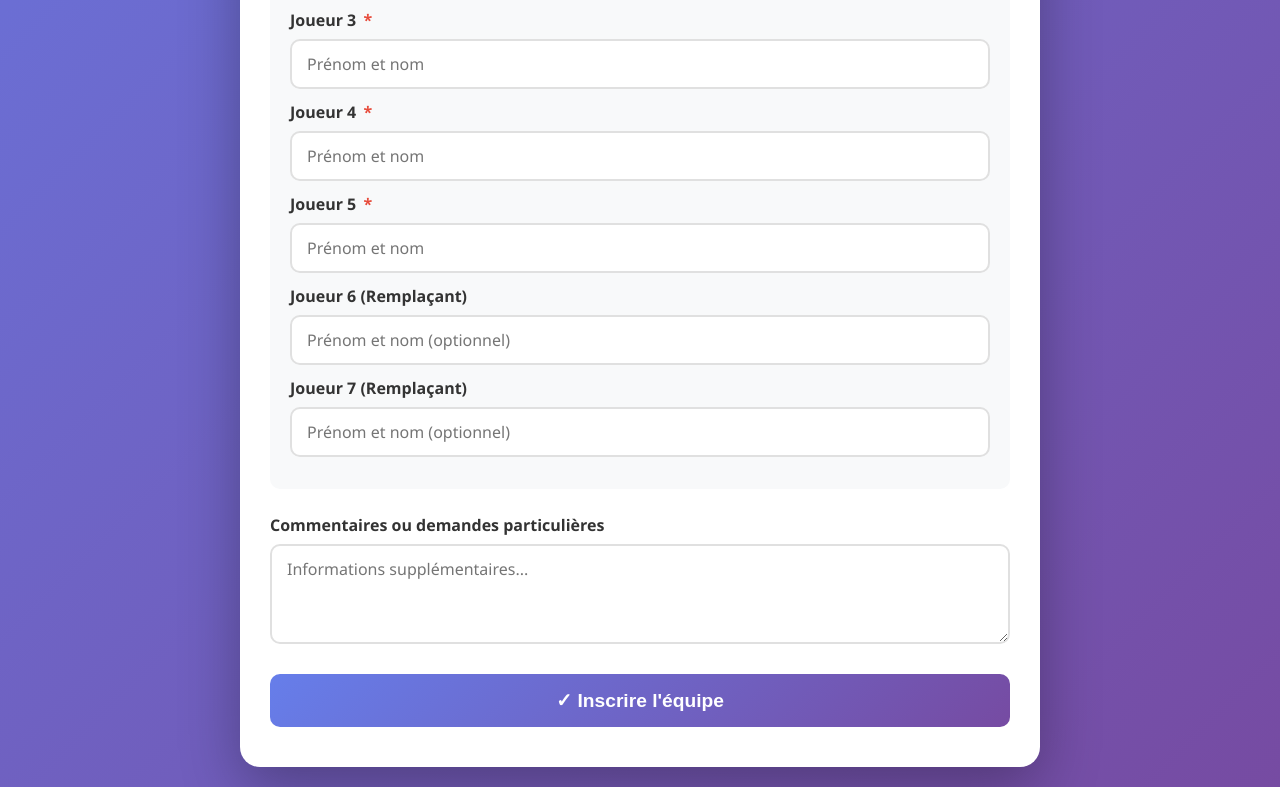
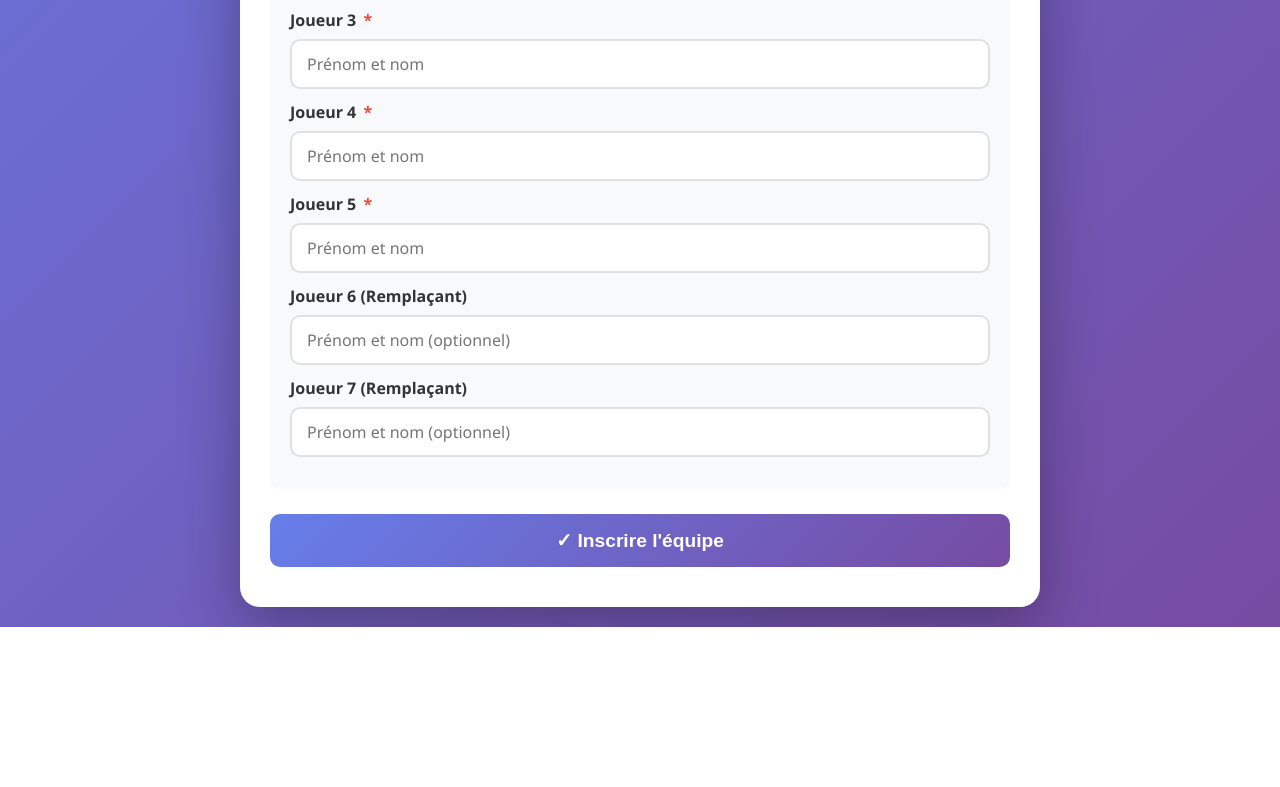
Before and after one commit to hamidarj05/tournoi, a plain HTML site: page index.html in a window 1280 px wide. Shown: the part 923-1710 px from the top of the page. After the commit the page ends 1550 px from the top, so only its background shows below. Drawn offline with Linux system fonts and the light colour scheme.

Commit message:
Fix HTML structure and formatting issues

```diff
--- a/index.html
+++ b/index.html
@@ -236,13 +236,6 @@
                         <input type="text" id="player7" name="Joueur_7_Remplaçant" placeholder="Prénom et nom (optionnel)">
                     </div>
                 </div>
-
-                <!-- Informations supplémentaires -->
-                <div class="form-group">
-                    <label for="comments">Commentaires ou demandes particulières</label>
-                    <textarea id="comments" name="Commentaires" placeholder="Informations supplémentaires..."></textarea>
-                </div>
-
                 <button type="submit" class="submit-btn">
                     ✓ Inscrire l'équipe
                 </button>
@@ -250,4 +243,5 @@
         </div>
     </div>
 </body>
+
 </html>
```
